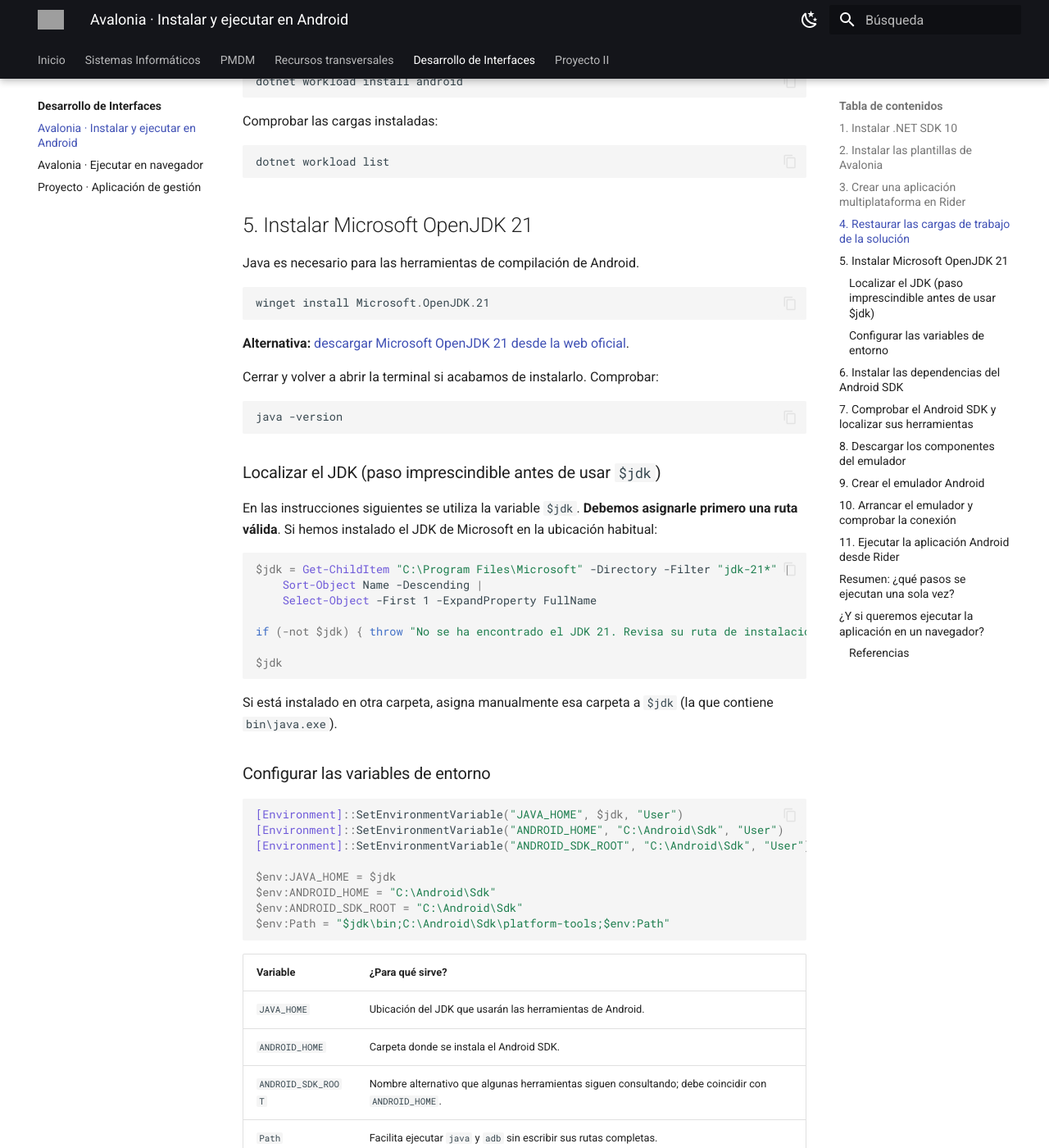
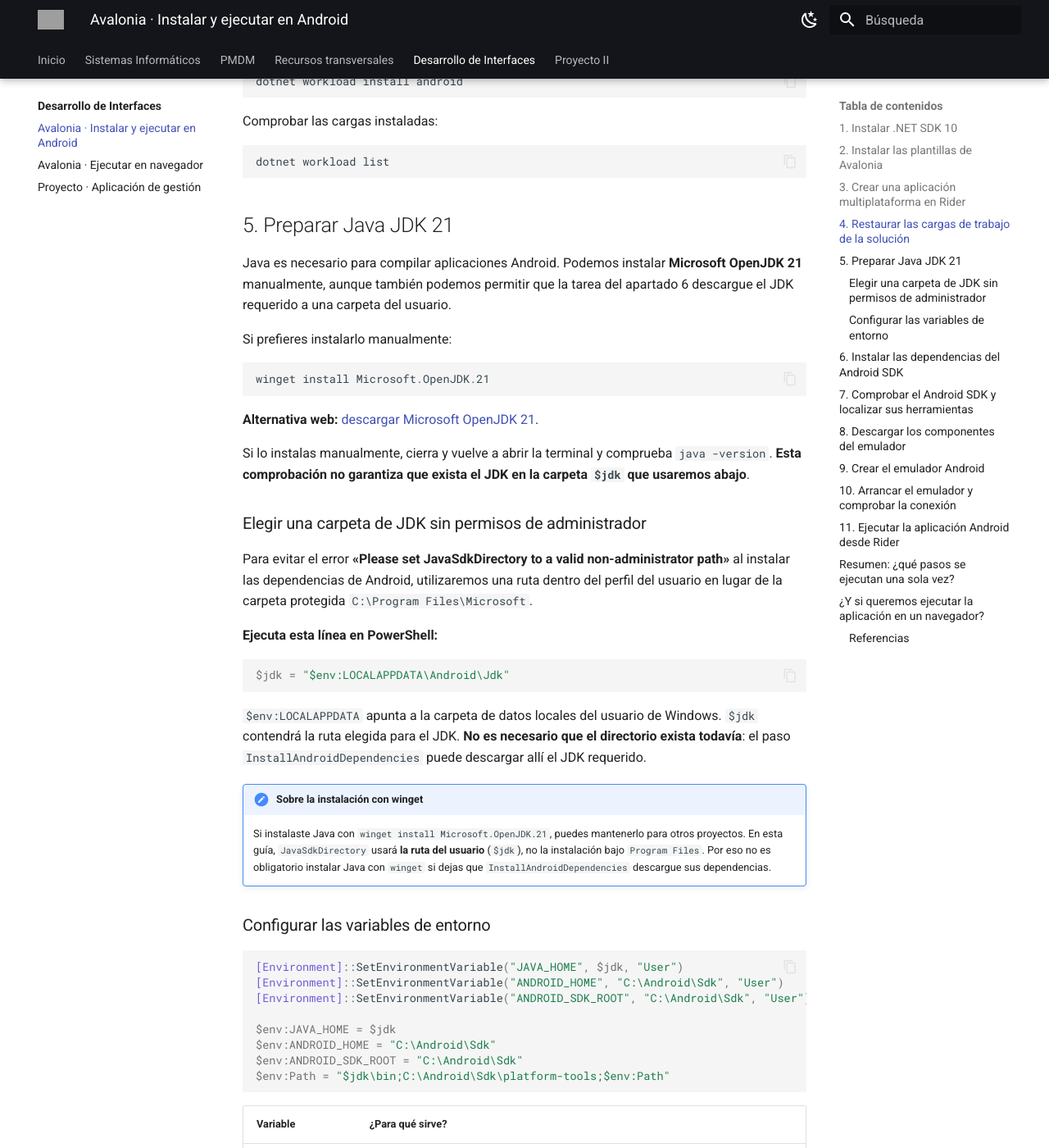
Before and after one commit to erciapps/web-home, an MkDocs documentation site: the page built from docs/ddi/instalacion-avalonia-android.md, in a window 1280 px wide and 1400 px high, scrolled down 2227 px. Shown: the whole window at 82% size. Built offline with MkDocs 1.6.1 and Material for MkDocs 9.7.7, drawn with Linux system fonts in a browser that asks for light colours; some of the changed text lies outside the part shown; grey boxes are pictures that could not be loaded.

Commit message:
docs(ddi): usar JDK Android en LOCALAPPDATA para evitar permisos de administrador

````diff
--- a/docs/ddi/instalacion-avalonia-android.md
+++ b/docs/ddi/instalacion-avalonia-android.md
@@ -89,37 +89,34 @@
 dotnet workload list
 ```
 
-## 5. Instalar Microsoft OpenJDK 21
+## 5. Preparar Java JDK 21
 
-Java es necesario para las herramientas de compilación de Android.
+Java es necesario para compilar aplicaciones Android. Podemos instalar **Microsoft OpenJDK 21** manualmente, aunque también podemos permitir que la tarea del apartado 6 descargue el JDK requerido a una carpeta del usuario.
+
+Si prefieres instalarlo manualmente:
 
 ```powershell
 winget install Microsoft.OpenJDK.21
 ```
 
-**Alternativa:** [descargar Microsoft OpenJDK 21 desde la web oficial](https://learn.microsoft.com/es-es/java/openjdk/download).
+**Alternativa web:** [descargar Microsoft OpenJDK 21](https://learn.microsoft.com/es-es/java/openjdk/download).
 
-Cerrar y volver a abrir la terminal si acabamos de instalarlo. Comprobar:
+Si lo instalas manualmente, cierra y vuelve a abrir la terminal y comprueba `java -version`. **Esta comprobación no garantiza que exista el JDK en la carpeta `$jdk` que usaremos abajo**.
+
+### Elegir una carpeta de JDK sin permisos de administrador
+
+Para evitar el error **«Please set JavaSdkDirectory to a valid non-administrator path»** al instalar las dependencias de Android, utilizaremos una ruta dentro del perfil del usuario en lugar de la carpeta protegida `C:\Program Files\Microsoft`.
+
+**Ejecuta esta línea en PowerShell:**
 
 ```powershell
-java -version
+$jdk = "$env:LOCALAPPDATA\Android\Jdk"
 ```
 
-### Localizar el JDK (paso imprescindible antes de usar `$jdk`)
+`$env:LOCALAPPDATA` apunta a la carpeta de datos locales del usuario de Windows. `$jdk` contendrá la ruta elegida para el JDK. **No es necesario que el directorio exista todavía**: el paso `InstallAndroidDependencies` puede descargar allí el JDK requerido.
 
-En las instrucciones siguientes se utiliza la variable `$jdk`. **Debemos asignarle primero una ruta válida**. Si hemos instalado el JDK de Microsoft en la ubicación habitual:
-
-```powershell
-$jdk = Get-ChildItem "C:\Program Files\Microsoft" -Directory -Filter "jdk-21*" |
-    Sort-Object Name -Descending |
-    Select-Object -First 1 -ExpandProperty FullName
-
-if (-not $jdk) { throw "No se ha encontrado el JDK 21. Revisa su ruta de instalación." }
-
-$jdk
-```
-
-Si está instalado en otra carpeta, asigna manualmente esa carpeta a `$jdk` (la que contiene `bin\java.exe`).
+!!! note "Sobre la instalación con winget"
+    Si instalaste Java con `winget install Microsoft.OpenJDK.21`, puedes mantenerlo para otros proyectos. En esta guía, `JavaSdkDirectory` usará **la ruta del usuario** (`$jdk`), no la instalación bajo `Program Files`. Por eso no es obligatorio instalar Java con `winget` si dejas que `InstallAndroidDependencies` descargue sus dependencias.
 
 ### Configurar las variables de entorno
 
@@ -159,6 +156,8 @@
 
 !!! warning "Importante"
     En PowerShell, el símbolo **`** al final de una línea permite continuar el comando en la siguiente. No pongas espacios después de él. Si la aplicación usa otro `TargetFramework`, consulta su `.Android.csproj` y adapta `net10.0-android`.
+
+**El JDK se instalará o utilizará en la carpeta `$env:LOCALAPPDATA\Android\Jdk`**, evitando intentar escribir dentro de `Program Files`.
 
 **Qué hace cada parte:**
 
````
